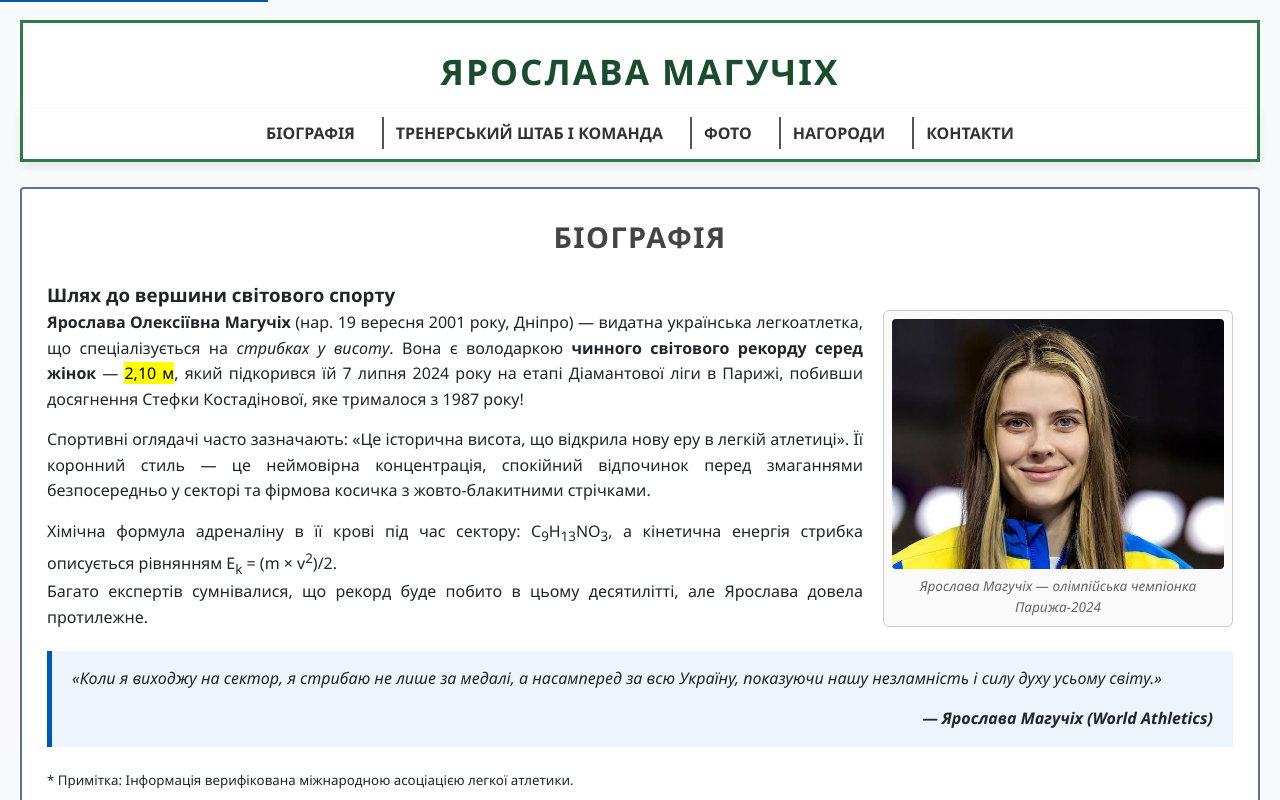
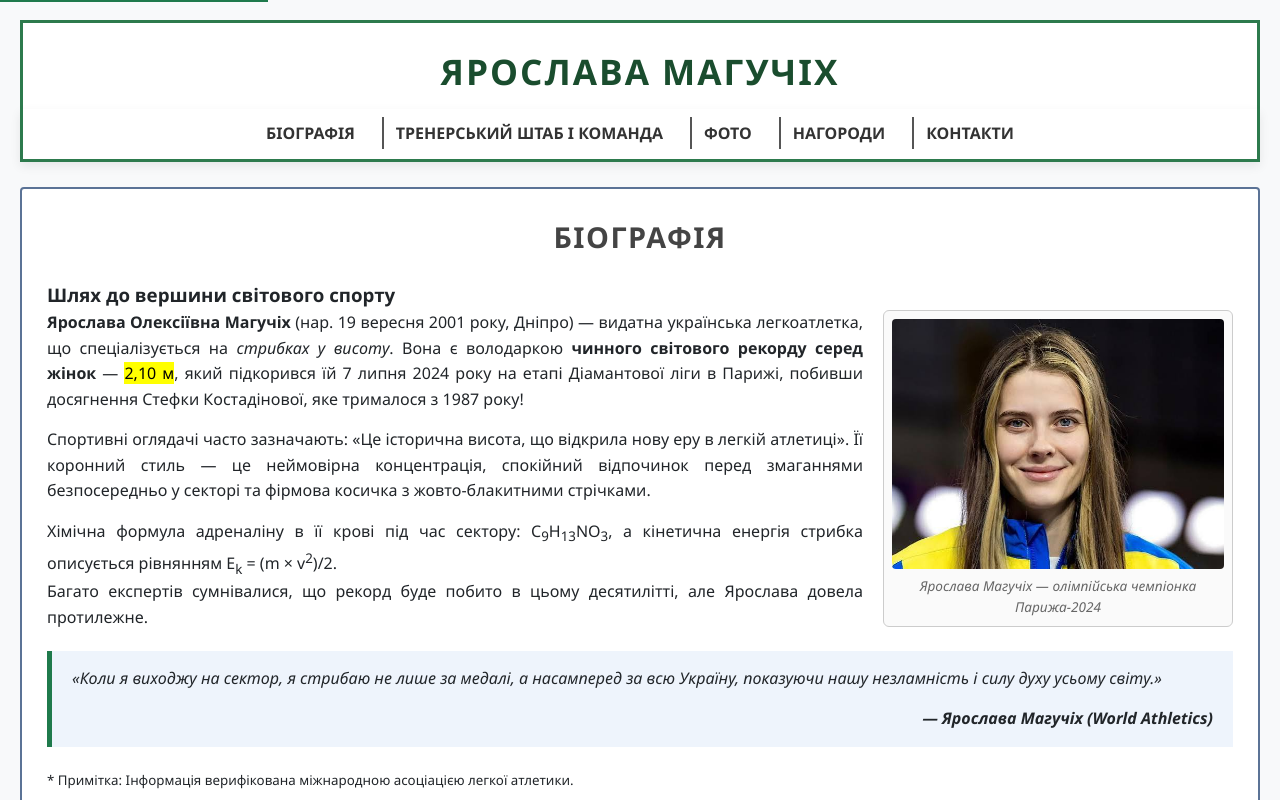
Before and after one commit to fedirkyselov/lab1, a plain HTML site: page index.html in a window 1280 px wide. Shown: the top 800 px of the page. Drawn offline with Linux system fonts and the light colour scheme.

Commit message:
change primary color in styles.css

```diff
--- a/css/styles.css
+++ b/css/styles.css
@@ -1,5 +1,5 @@
 :root {
-    --primary-color: #0057b7;
+    --primary-color: #1f7a4c;
     --accent-gold: #ffd700;
     --bg-light: #f8f9fa;
     --text-dark: #212529;
```
